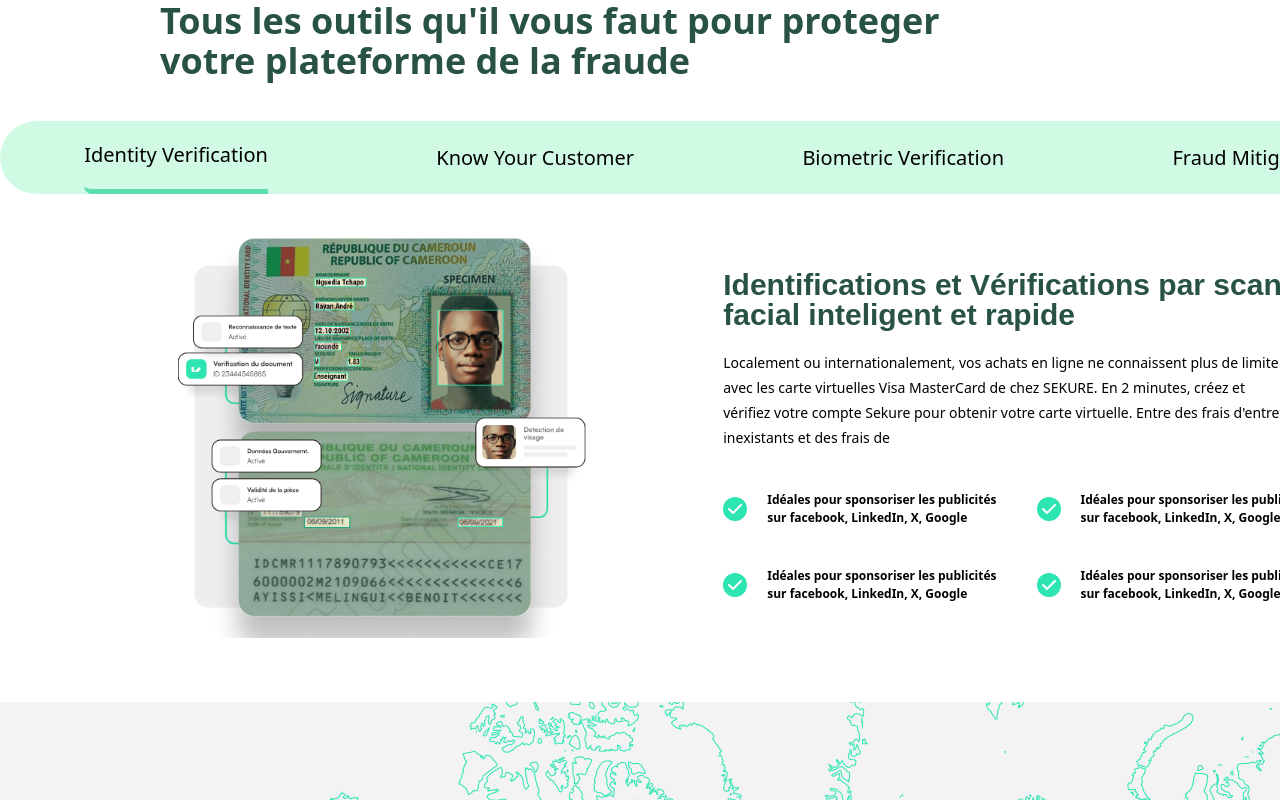
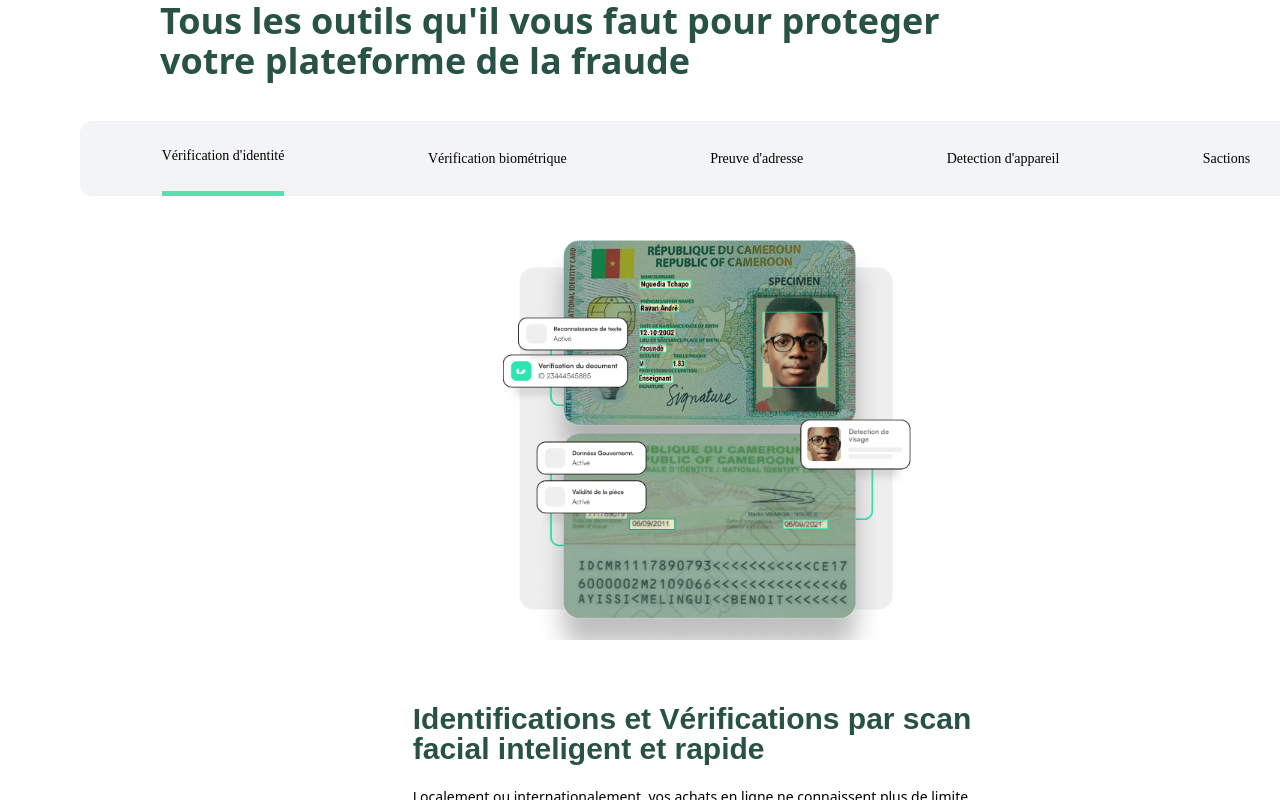
Before and after one commit to chrisvaldes/sekure-site, a React (Create React App) app: page / in a window 1280 px wide. Shown: the part 3360-4160 px from the top of the page. Built offline with nearby package versions, Linux system fonts and the light colour scheme.

Commit message:
version1.6

```diff
--- a/src/Pages/Accueil/Accueil.jsx
+++ b/src/Pages/Accueil/Accueil.jsx
@@ -544,19 +544,22 @@ export default function Accueil() {
               votre plateforme de la fraude
             </span>
           </div>
-          <div>
-            <ul class="flex mini-nav-items items-center justify-around bg-emerald-100 rounded-full my-10">
+          <div className='mx-20'>
+            <ul class="flex mini-nav-items items-center justify-around bg-gray-100 rounded-xl my-10 gap-x-5 px-5">
+              <li class="text-xl py-5 mini-nav-item-active">
+                <a href="">Vérification d'identité</a>
+              </li>
               <li class="text-xl py-5 mini-nav-item">
-                <a href="">Identity Verification</a>
+                <a href="">Vérification biométrique</a>
               </li>
-              <li class="text-xl py-5">
-                <a href="">Know Your Customer</a>
+              <li class="text-xl py-5 mini-nav-item">
+                <a href="">Preuve d'adresse</a>
               </li>
-              <li class="text-xl py-5">
-                <a href="">Biometric Verification</a>
+              <li class="text-xl py-5 mini-nav-item">
+                <a href="">Detection d'appareil</a>
               </li>
-              <li class="text-xl py-5">
-                <a href="">Fraud Mitigation</a>
+              <li class="text-xl py-5 mini-nav-item">
+                <a href="">Sactions</a>
               </li>
             </ul>
 
--- a/src/Pages/Customer/Customer.jsx
+++ b/src/Pages/Customer/Customer.jsx
@@ -8,7 +8,7 @@ import women from "../../images/women-acceuil.png";
 
 export default function Customer() {
     return (
-        <div className='flex w-full'>
+        <div className=''>
             <div>
                 <section>
                     <NavBar />
--- a/src/index.css
+++ b/src/index.css
@@ -109,9 +109,21 @@ nav .nav-items .nav-item {
   height: 8rem;
 }
 
+.mini-nav-items .mini-nav-item-active {
+  border-bottom: solid 5px #5edeaf;
+  font-size: 14px;
+  font-weight: 400;
+  font-family: Satoshi;
+  line-height: 30px;
+  text-wrap: nowrap;
+}
+
 .mini-nav-items .mini-nav-item {
-  border-bottom: solid 5px #5edeaf;
-  border-bottom-left-radius: 8px;
+  font-size: 14px;
+  font-weight: 400;
+  font-family: Satoshi;
+  line-height: 30px;
+  text-wrap: nowrap;
 }
 
 .world-section {
```
